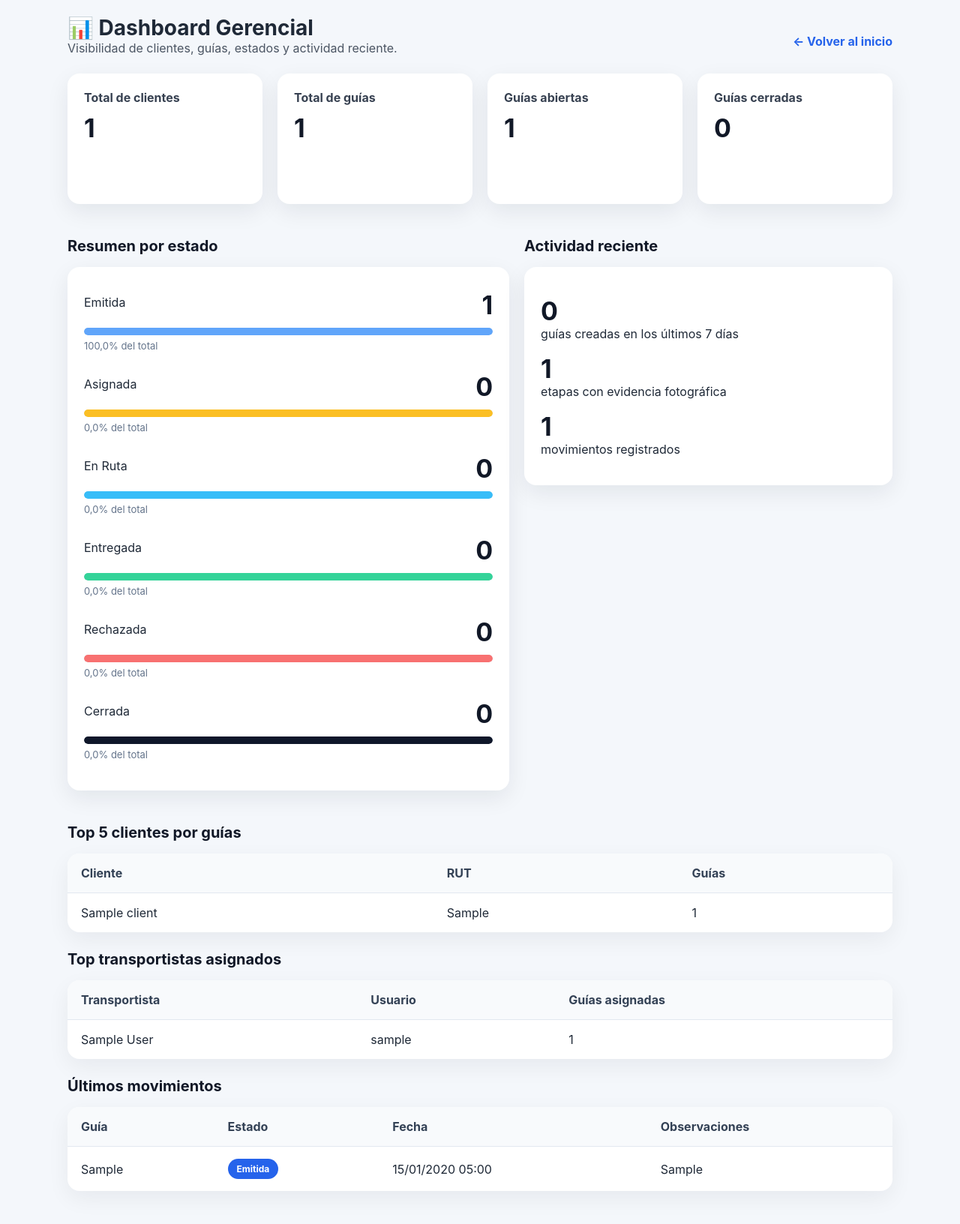
After one commit to mrGoonies/tracking_guide, a Django app: page /dashboard/ in a window 1280 px wide. The commit adds this page. Shown: the whole page at 75% size. Run offline with Django 5.2, Linux system fonts and the light colour scheme; a user stored in the database is signed in; tables that the repository leaves empty hold one stand-in row (values such as "Sample post").

Commit message:
implementando dashboard

```diff
--- /dev/null
+++ b/guides/templates/guides/dashboard.html
@@ -0,0 +1,275 @@
+<!DOCTYPE html>
+<html lang="es">
+<head>
+    <meta charset="UTF-8">
+    <meta name="viewport" content="width=device-width, initial-scale=1.0">
+    <title>Dashboard - Tracking Guide</title>
+    <style>
+        body {
+            font-family: -apple-system, BlinkMacSystemFont, 'Segoe UI', Roboto, sans-serif;
+            background-color: #f4f7fb;
+            margin: 0;
+            padding: 20px;
+            color: #1f2937;
+        }
+        .container {
+            max-width: 1100px;
+            margin: 0 auto;
+        }
+        .header {
+            display: flex;
+            flex-wrap: wrap;
+            justify-content: space-between;
+            align-items: center;
+            gap: 12px;
+            margin-bottom: 24px;
+        }
+        .header h1 {
+            margin: 0;
+            font-size: 28px;
+        }
+        .header p {
+            margin: 0;
+            color: #4b5563;
+        }
+        .grid {
+            display: grid;
+            grid-template-columns: repeat(4, minmax(0, 1fr));
+            gap: 20px;
+            margin-bottom: 24px;
+        }
+        .card {
+            background: white;
+            border-radius: 16px;
+            box-shadow: 0 10px 30px rgba(15, 23, 42, 0.08);
+            padding: 22px;
+            min-height: 130px;
+        }
+        .card h2 {
+            margin: 0 0 10px;
+            font-size: 16px;
+            color: #374151;
+        }
+        .card strong {
+            display: block;
+            font-size: 34px;
+            margin-top: 8px;
+            color: #111827;
+        }
+        .section {
+            margin-bottom: 24px;
+        }
+        .section h3 {
+            margin-bottom: 16px;
+            font-size: 20px;
+            color: #111827;
+        }
+        .table {
+            width: 100%;
+            border-collapse: collapse;
+            background: white;
+            border-radius: 16px;
+            overflow: hidden;
+            box-shadow: 0 10px 30px rgba(15, 23, 42, 0.06);
+        }
+        .table th,
+        .table td {
+            padding: 16px 18px;
+            text-align: left;
+        }
+        .table th {
+            background: #f8fafc;
+            color: #334155;
+            font-weight: 700;
+            border-bottom: 1px solid #e2e8f0;
+        }
+        .table tr + tr td {
+            border-top: 1px solid #e2e8f0;
+        }
+        .badge {
+            display: inline-block;
+            padding: 6px 12px;
+            border-radius: 999px;
+            font-size: 12px;
+            font-weight: 700;
+            color: white;
+        }
+        .badge.emitida { background: #2563eb; }
+        .badge.asignada { background: #f59e0b; }
+        .badge.en_ruta { background: #0ea5e9; }
+        .badge.entregada { background: #16a34a; }
+        .badge.rechazada { background: #dc2626; }
+        .badge.cerrada { background: #0f172a; }
+        .status-bar {
+            height: 10px;
+            border-radius: 999px;
+            background: #e2e8f0;
+            overflow: hidden;
+            margin-top: 10px;
+        }
+        .status-fill {
+            height: 100%;
+            border-radius: 999px;
+        }
+        .status-fill.emitida { background: #60a5fa; }
+        .status-fill.asignada { background: #fbbf24; }
+        .status-fill.en_ruta { background: #38bdf8; }
+        .status-fill.entregada { background: #34d399; }
+        .status-fill.rechazada { background: #f87171; }
+        .status-fill.cerrada { background: #0f172a; }
+        .overview-grid {
+            display: grid;
+            grid-template-columns: 1.2fr 1fr;
+            gap: 20px;
+        }
+        .link-back {
+            display: inline-block;
+            margin-top: 16px;
+            color: #2563eb;
+            text-decoration: none;
+            font-weight: 700;
+        }
+        @media (max-width: 960px) {
+            .grid,
+            .overview-grid {
+                grid-template-columns: 1fr;
+            }
+        }
+    </style>
+</head>
+<body>
+    <div class="container">
+        <div class="header">
+            <div>
+                <h1>📊 Dashboard Gerencial</h1>
+                <p>Visibilidad de clientes, guías, estados y actividad reciente.</p>
+            </div>
+            <div>
+                <a href="{% url 'home' %}" class="link-back">← Volver al inicio</a>
+            </div>
+        </div>
+
+        <div class="grid">
+            <div class="card">
+                <h2>Total de clientes</h2>
+                <strong>{{ total_clients }}</strong>
+            </div>
+            <div class="card">
+                <h2>Total de guías</h2>
+                <strong>{{ total_guides }}</strong>
+            </div>
+            <div class="card">
+                <h2>Guías abiertas</h2>
+                <strong>{{ open_guides }}</strong>
+            </div>
+            <div class="card">
+                <h2>Guías cerradas</h2>
+                <strong>{{ closed_guides }}</strong>
+            </div>
+        </div>
+
+        <div class="overview-grid">
+            <div class="section">
+                <h3>Resumen por estado</h3>
+                <div class="card">
+                    {% for item in status_breakdown %}
+                        <div style="margin-bottom: 18px;">
+                            <div style="display:flex; justify-content:space-between; align-items:center; gap:10px;">
+                                <span>{{ item.label }}</span>
+                                <strong>{{ item.count }}</strong>
+                            </div>
+                            <div class="status-bar">
+                                <div class="status-fill {{ item.estado }}" style="width: {{ item.percent }}%;"></div>
+                            </div>
+                            <div style="font-size: 13px; color: #64748b; margin-top: 6px;">{{ item.percent }}% del total</div>
+                        </div>
+                    {% endfor %}
+                </div>
+            </div>
+
+            <div class="section">
+                <h3>Actividad reciente</h3>
+                <div class="card">
+                    <p><strong>{{ guides_last_7_days }}</strong> guías creadas en los últimos 7 días</p>
+                    <p><strong>{{ stage_photo_count }}</strong> etapas con evidencia fotográfica</p>
+                    <p><strong>{{ total_stages }}</strong> movimientos registrados</p>
+                </div>
+            </div>
+        </div>
+
+        <div class="section">
+            <h3>Top 5 clientes por guías</h3>
+            <table class="table">
+                <thead>
+                    <tr>
+                        <th>Cliente</th>
+                        <th>RUT</th>
+                        <th>Guías</th>
+                    </tr>
+                </thead>
+                <tbody>
+                    {% for client in top_clients %}
+                    <tr>
+                        <td>{{ client.nombre }}</td>
+                        <td>{{ client.rut }}</td>
+                        <td>{{ client.guides_count }}</td>
+                    </tr>
+                    {% empty %}
+                    <tr><td colspan="3">No hay datos disponibles</td></tr>
+                    {% endfor %}
+                </tbody>
+            </table>
+        </div>
+
+        <div class="section">
+            <h3>Top transportistas asignados</h3>
+            <table class="table">
+                <thead>
+                    <tr>
+                        <th>Transportista</th>
+                        <th>Usuario</th>
+                        <th>Guías asignadas</th>
+                    </tr>
+                </thead>
+                <tbody>
+                    {% for carrier in top_carriers %}
+                    <tr>
+                        <td>{{ carrier.get_full_name|default:carrier.username }}</td>
+                        <td>{{ carrier.username }}</td>
+                        <td>{{ carrier.guides_count }}</td>
+                    </tr>
+                    {% empty %}
+                    <tr><td colspan="3">No hay transportistas con guías asignadas</td></tr>
+                    {% endfor %}
+                </tbody>
+            </table>
+        </div>
+
+        <div class="section">
+            <h3>Últimos movimientos</h3>
+            <table class="table">
+                <thead>
+                    <tr>
+                        <th>Guía</th>
+                        <th>Estado</th>
+                        <th>Fecha</th>
+                        <th>Observaciones</th>
+                    </tr>
+                </thead>
+                <tbody>
+                    {% for stage in latest_stages %}
+                    <tr>
+                        <td>{{ stage.guia.numero_guia }}</td>
+                        <td><span class="badge {{ stage.estado }}">{{ stage.get_estado_display }}</span></td>
+                        <td>{{ stage.timestamp|date:'d/m/Y H:i' }}</td>
+                        <td>{{ stage.observaciones|default:'—' }}</td>
+                    </tr>
+                    {% empty %}
+                    <tr><td colspan="4">No hay movimientos recientes</td></tr>
+                    {% endfor %}
+                </tbody>
+            </table>
+        </div>
+    </div>
+</body>
+</html>
--- a/guides/templates/guides/home.html
+++ b/guides/templates/guides/home.html
@@ -83,6 +83,7 @@
         <div class="menu">
             <a href="{% url 'create_guide' %}">📦 Nueva Guía</a>
             <a href="{% url 'guide_list' %}">📋 Ver Guías</a>
+            <a href="{% url 'dashboard' %}">📊 Dashboard</a>
             <a href="{% url 'import_clients' %}">📥 Importar Clientes</a>
         </div>
     </div>
--- a/guides/urls.py
+++ b/guides/urls.py
@@ -3,6 +3,7 @@ from . import views
 
 urlpatterns = [
     path('', views.home, name='home'),
+    path('dashboard/', views.dashboard, name='dashboard'),
     path('login/', views.user_login, name='login'),
     path('logout/', views.user_logout, name='logout'),
     path('clientes/importar/', views.import_clients, name='import_clients'),
--- a/guides/views.py
+++ b/guides/views.py
@@ -1,9 +1,14 @@
+from datetime import timedelta
+
 from django.shortcuts import render, redirect
 from django.contrib import messages
 from django.contrib.auth import authenticate, login, logout
 from django.contrib.auth.decorators import login_required
 from django.contrib.auth.forms import AuthenticationForm
+from django.contrib.auth.models import User
+from django.db.models import Count, Q
 from django.http import JsonResponse
+from django.utils import timezone
 from django.views.decorators.http import require_POST
 from django.views.decorators.csrf import csrf_exempt
 from .forms import ImportClientCSVForm, CreateDispatchGuideForm, UpdateGuideStateForm
@@ -87,6 +92,53 @@ def guide_list(request):
         'estado_choices': DispatchGuide.STATUS_CHOICES,
     }
     return render(request, 'guides/guide_list.html', context)
+
+
+@login_required
+def dashboard(request):
+    total_clients = Client.objects.count()
+    total_guides = DispatchGuide.objects.count()
+    total_stages = GuideStage.objects.count()
+    status_counts = {status: 0 for status, _ in DispatchGuide.STATUS_CHOICES}
+    for item in DispatchGuide.objects.values('estado').annotate(count=Count('id')):
+        status_counts[item['estado']] = item['count']
+
+    status_breakdown = []
+    for status, label in DispatchGuide.STATUS_CHOICES:
+        count = status_counts.get(status, 0)
+        percent = (count / total_guides * 100) if total_guides else 0
+        status_breakdown.append({
+            'estado': status,
+            'label': label,
+            'count': count,
+            'percent': round(percent, 1)
+        })
+
+    open_guides = DispatchGuide.objects.filter(~Q(estado__in=['entregada', 'rechazada', 'cerrada'])).count()
+    closed_guides = DispatchGuide.objects.filter(estado__in=['entregada', 'rechazada', 'cerrada']).count()
+    recent_guides = DispatchGuide.objects.select_related('cliente', 'transportista').order_by('-fecha_creacion')[:8]
+    week_start = timezone.now() - timedelta(days=7)
+    guides_last_7_days = DispatchGuide.objects.filter(fecha_creacion__gte=week_start).count()
+    top_clients = Client.objects.annotate(guides_count=Count('guias')).order_by('-guides_count')[:5]
+    top_carriers = User.objects.annotate(guides_count=Count('guias_asignadas')).filter(guides_count__gt=0).order_by('-guides_count')[:5]
+    latest_stages = GuideStage.objects.select_related('guia').order_by('-timestamp')[:8]
+    stage_photo_count = GuideStage.objects.filter(foto__isnull=False).count()
+
+    context = {
+        'total_clients': total_clients,
+        'total_guides': total_guides,
+        'total_stages': total_stages,
+        'status_breakdown': status_breakdown,
+        'open_guides': open_guides,
+        'closed_guides': closed_guides,
+        'recent_guides': recent_guides,
+        'guides_last_7_days': guides_last_7_days,
+        'top_clients': top_clients,
+        'top_carriers': top_carriers,
+        'latest_stages': latest_stages,
+        'stage_photo_count': stage_photo_count,
+    }
+    return render(request, 'guides/dashboard.html', context)
 
 
 @require_POST
```
